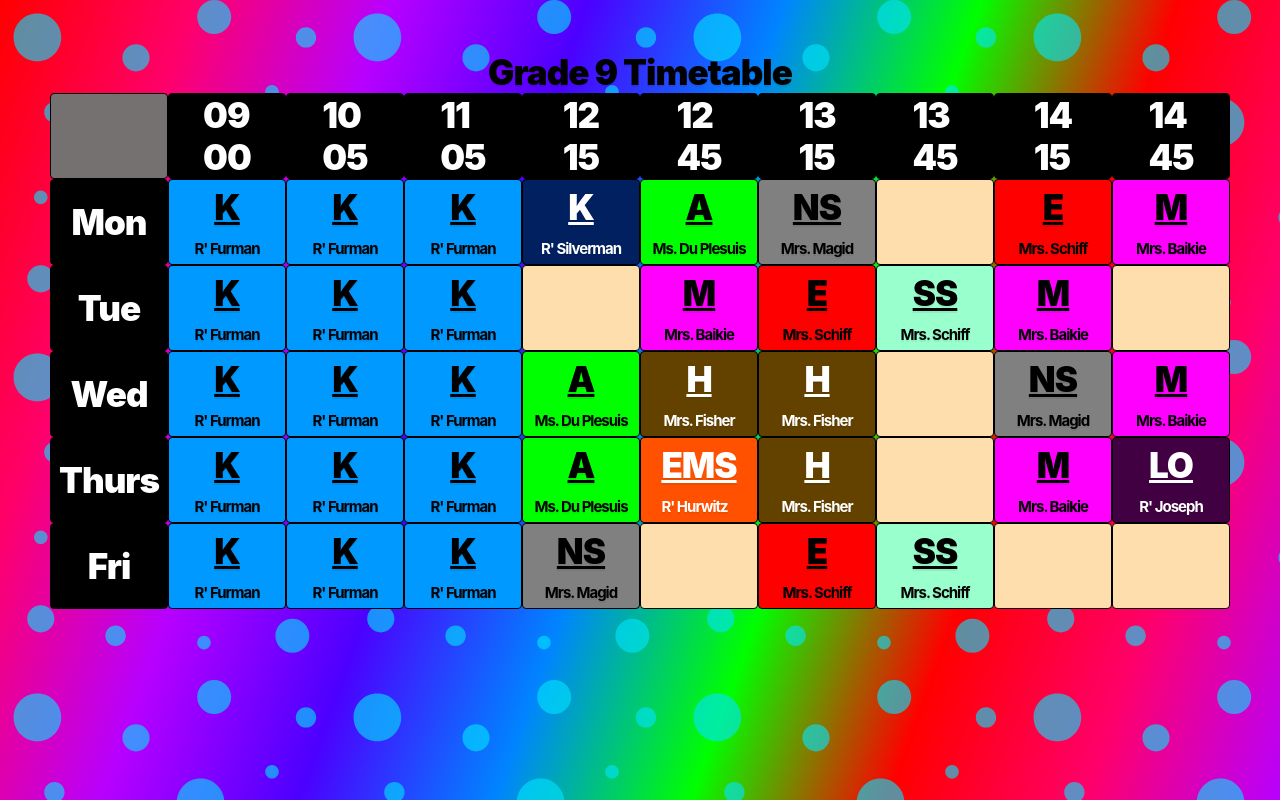
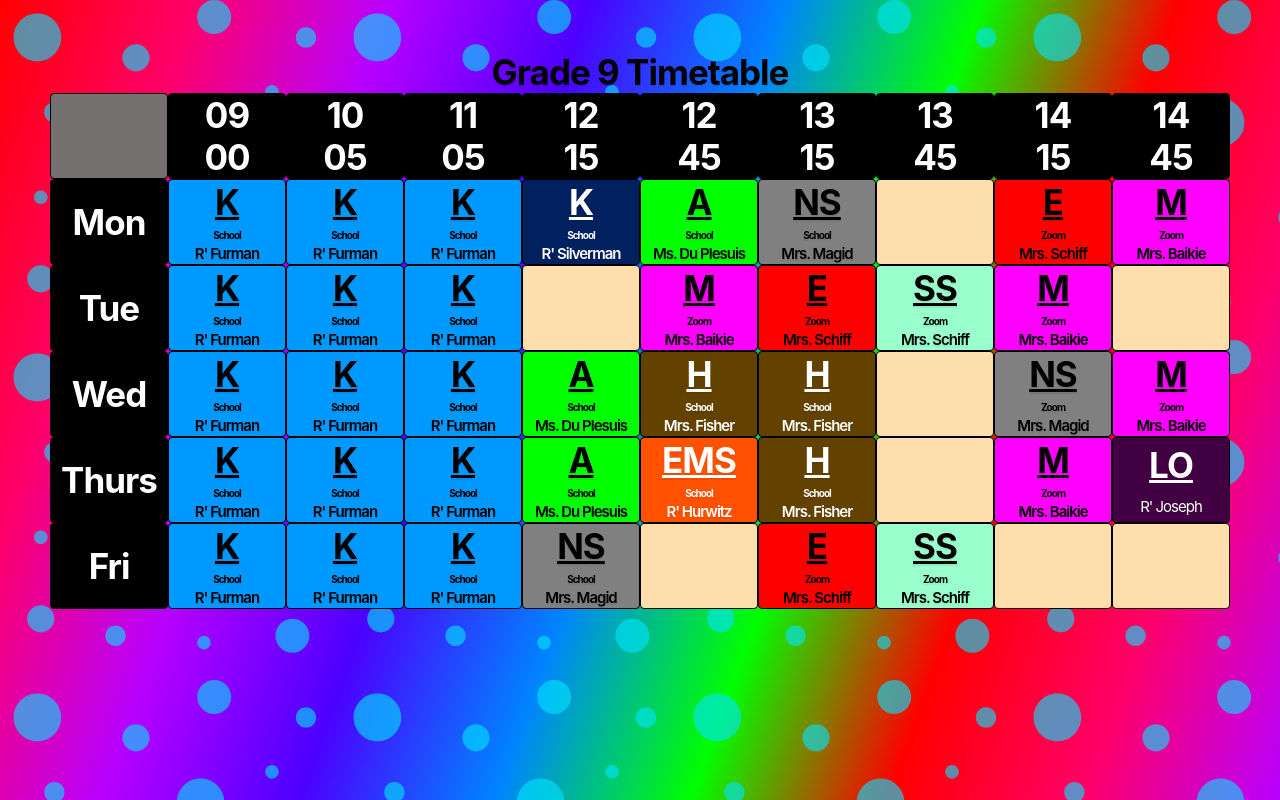
Before and after one commit to YechielN/MesivtaG9B, a plain HTML site: page index.html in a window 1280 px wide. Drawn offline with Linux system fonts and the light colour scheme.

Commit message:
Update index.html

```diff
--- a/index.html
+++ b/index.html
@@ -10,7 +10,7 @@
 </head>
 
 <body>
-  <div class="container">
+  <center><div class="container">
     <div class="item item1">Grade 9 Timetable</div>
     <div class="item item2"></div>
     <div class="item item3 time">09<br>00</div>
@@ -23,61 +23,167 @@
     <div class="item item10 time">14<br>15</div>
     <div class="item item11 time">14<br>45</div>
     <div class="item item12 date">Mon</div>
-    <div class="item item13 RF"><a href="https://zoom.us/j/6145423407" class="RF" style="place-self: center;" target="_blank">K<br><a style="font-size: 15px; font-weight: lighter;">R' Furman</a></a></div>
-    <div class="item item14 RF"><a href="https://zoom.us/j/6145423407" class="RF" style="place-self: center;" target="_blank">K<br><a style="font-size: 15px; font-weight: lighter;">R' Furman</a></a></div>
-    <div class="item item15 RF"><a href="https://zoom.us/j/6145423407" class="RF" style="place-self: center;" target="_blank">K<br><a style="font-size: 15px; font-weight: lighter;">R' Furman</a></a></div>
-    <div class="item item16 RS"><a href="https://zoom.us/j/94562943452?pwd=VENPL0RJV2VLTVh3bHozYk1RUVdCZz09" class="RS" style="place-self: center;" target="_blank">K<br><a style="font-size: 15px; font-weight: lighter;">R' Silverman</a></a></div>
-    <div class="item item17 Afrikaans"><a href="https://us04web.zoom.us/j/2644098937?pwd=QytpWHY5dGdMV2FoeWdtNmF3SUVoQT09" class="Afrikaans" style="place-self: center;" target="_blank">A<br><a style="font-size: 15px; font-weight: lighter;">Ms. Du Plesuis</a></a></div>
-    <div class="item item18 NS"><a href="https://us04web.zoom.us/j/8742693456?pwd=QnZPek1IcEt6MnNYNWpZQWVQL0gzUT09" class="NS" style="place-self: center;" target="_blank">NS<br><a style="font-size: 15px; font-weight: lighter;">Mrs. Magid</a></a></div>
+    <div class="item item13 RF"><a href="https://zoom.us/j/6145423407" class="RF" style="place-self: center;" target="_blank">K<br><a><a style="font-size: 10px;">School</a><a style="font-size: 15px; font-weight: 600;">R' Furman</a></a></a></div>
+    <div class="item item14 RF"><a href="https://zoom.us/j/6145423407" class="RF" style="place-self: center;" target="_blank">K<br><a><a style="font-size: 10px;">School</a><a style="font-size: 15px; font-weight: 600;">R' Furman</a></a></a></div>
+    <div class="item item15 RF"><a href="https://zoom.us/j/6145423407" class="RF" style="place-self: center;" target="_blank">K<br><a><a style="font-size: 10px;">School</a><a style="font-size: 15px; font-weight: 600;">R' Furman</a></a></a></div>
+    <div class="item item16 RS"><a href="https://zoom.us/j/94562943452?pwd=VENPL0RJV2VLTVh3bHozYk1RUVdCZz09" class="RS" style="place-self: center;" target="_blank">K<br><a><a style="font-size: 10px;">School</a><a style="font-size: 15px; font-weight: 600;">R' Silverman</a></a></a></div>
+    <div class="item item17 Afrikaans"><a href="https://us04web.zoom.us/j/2644098937?pwd=QytpWHY5dGdMV2FoeWdtNmF3SUVoQT09" class="Afrikaans" style="place-self: center;" target="_blank">A<br><a><a style="font-size: 10px;">School</a><a style="font-size: 15px; font-weight: 600;">Ms. Du Plesuis</a></a></a></div>
+    <div class="item item18 NS"><a href="https://us04web.zoom.us/j/8742693456?pwd=QnZPek1IcEt6MnNYNWpZQWVQL0gzUT09" class="NS" style="place-self: center;" target="_blank">NS<br><a><a style="font-size: 10px;">School</a><a style="font-size: 15px; font-weight: 600;">Mrs. Magid</a></a></a></div>
     <div class="item item19 empty"></div>
-    <div class="item item20 English"><a href="https://us04web.zoom.us/j/5858072054" class="English" style="place-self: center;" target="_blank">E<br><a style="font-size: 15px; font-weight: lighter;">Mrs. Schiff</a></a></div>
-    <div class="item item21 Math"><a href="https://us02web.zoom.us/j/6250541787?pwd=T1Y0UVQ4RjQ1UE9XMURPcTZRTzdxQT09" class="Math" style="place-self: center;" target="_blank">M<br><a style="font-size: 15px; font-weight: lighter;">Mrs. Baikie</a></a></div>
+    <div class="item item20 English"><a href="https://us04web.zoom.us/j/5858072054" class="English" style="place-self: center;" target="_blank">E<br><a><a style="font-size: 10px;">Zoom</a><a style="font-size: 15px; font-weight: 600;">Mrs. Schiff</a></a></a></div>
+    <div class="item item21 Math"><a href="https://us02web.zoom.us/j/6250541787?pwd=T1Y0UVQ4RjQ1UE9XMURPcTZRTzdxQT09" class="Math" style="place-self: center;" target="_blank">M<br><a><a style="font-size: 10px;">Zoom</a><a style="font-size: 15px; font-weight: 600;">Mrs. Baikie</a></a></a></div>
     <div class="item item22 date">Tue</div>
-    <div class="item item23 RF"><a href="https://zoom.us/j/6145423407" class="RF" style="place-self: center;" target="_blank">K<br><a style="font-size: 15px; font-weight: lighter;">R' Furman</a></a></div>
-    <div class="item item24 RF"><a href="https://zoom.us/j/6145423407" class="RF" style="place-self: center;" target="_blank">K<br><a style="font-size: 15px; font-weight: lighter;">R' Furman</a></a></div>
-    <div class="item item25 RF"><a href="https://zoom.us/j/6145423407" class="RF" style="place-self: center;" target="_blank">K<br><a style="font-size: 15px; font-weight: lighter;">R' Furman</a></a></div>
+    <div class="item item23 RF"><a href="https://zoom.us/j/6145423407" class="RF" style="place-self: center;" target="_blank">K<br><a><a style="font-size: 10px;">School</a><a style="font-size: 15px; font-weight: 600;">R' Furman</a></a></a></div>
+    <div class="item item24 RF"><a href="https://zoom.us/j/6145423407" class="RF" style="place-self: center;" target="_blank">K<br><a><a style="font-size: 10px;">School</a><a style="font-size: 15px; font-weight: 600;">R' Furman</a></a></a></div>
+    <div class="item item25 RF"><a href="https://zoom.us/j/6145423407" class="RF" style="place-self: center;" target="_blank">K<br><a><a style="font-size: 10px;">School</a><a style="font-size: 15px; font-weight: 600;">R' Furman</a></a></a></div>
     <div class="item item26 empty"></div>
-    <div class="item item27 Math"><a href="https://us02web.zoom.us/j/6250541787?pwd=T1Y0UVQ4RjQ1UE9XMURPcTZRTzdxQT09" class="Math" style="place-self: center;" target="_blank">M<br><a style="font-size: 15px; font-weight: lighter;">Mrs. Baikie</a></a></div>
-    <div class="item item28 English"><a href="https://us04web.zoom.us/j/5858072054" class="English" style="place-self: center;" target="_blank">E<br><a style="font-size: 15px; font-weight: lighter;">Mrs. Schiff</a></a></div>
-    <div class="item item29 SS"><a href="https://us04web.zoom.us/j/5858072054" class="SS" style="place-self: center;" target="_blank">SS<br><a style="font-size: 15px; font-weight: lighter;">Mrs. Schiff</a></a></div>
-    <div class="item item29 Math"><a href="https://us02web.zoom.us/j/6250541787?pwd=T1Y0UVQ4RjQ1UE9XMURPcTZRTzdxQT09" class="Math" style="place-self: center;" target="_blank">M<br><a style="font-size: 15px; font-weight: lighter;">Mrs. Baikie</a></a></div>
+    <div class="item item27 Math"><a href="https://us02web.zoom.us/j/6250541787?pwd=T1Y0UVQ4RjQ1UE9XMURPcTZRTzdxQT09" class="Math" style="place-self: center;" target="_blank">M<br><a><a style="font-size: 10px;">Zoom</a><a style="font-size: 15px; font-weight: 600;">Mrs. Baikie</a></a></a></div>
+    <div class="item item28 English"><a href="https://us04web.zoom.us/j/5858072054" class="English" style="place-self: center;" target="_blank">E<br><a><a style="font-size: 10px;">Zoom</a><a style="font-size: 15px; font-weight: 600;">Mrs. Schiff</a></a></a></div>
+    <div class="item item29 SS"><a href="https://us04web.zoom.us/j/5858072054" class="SS" style="place-self: center;" target="_blank">SS<br><a><a style="font-size: 10px;">Zoom</a><a style="font-size: 15px; font-weight: 600;">Mrs. Schiff</a></a></a></div>
+    <div class="item item29 Math"><a href="https://us02web.zoom.us/j/6250541787?pwd=T1Y0UVQ4RjQ1UE9XMURPcTZRTzdxQT09" class="Math" style="place-self: center;" target="_blank">M<br><a><a style="font-size: 10px;">Zoom</a><a style="font-size: 15px; font-weight: 600;">Mrs. Baikie</a></a></a></div>
     <div class="item item31 empty"></div>
     <div class="item item32 date">Wed</div>
-    <div class="item item33 RF"><a href="https://zoom.us/j/6145423407" class="RF" style="place-self: center;" target="_blank">K<br><a style="font-size: 15px; font-weight: lighter;">R' Furman</a></a></div>
-    <div class="item item34 RF"><a href="https://zoom.us/j/6145423407" class="RF" style="place-self: center;" target="_blank">K<br><a style="font-size: 15px; font-weight: lighter;">R' Furman</a></a></div>
-    <div class="item item35 RF"><a href="https://zoom.us/j/6145423407" class="RF" style="place-self: center;" target="_blank">K<br><a style="font-size: 15px; font-weight: lighter;">R' Furman</a></a></div>
+    <div class="item item33 RF"><a href="https://zoom.us/j/6145423407" class="RF" style="place-self: center;" target="_blank">K<br><a><a style="font-size: 10px;">School</a><a style="font-size: 15px; font-weight: 600;">R' Furman</a></a></a></div>
+    <div class="item item34 RF"><a href="https://zoom.us/j/6145423407" class="RF" style="place-self: center;" target="_blank">K<br><a><a style="font-size: 10px;">School</a><a style="font-size: 15px; font-weight: 600;">R' Furman</a></a></a></div>
+    <div class="item item35 RF"><a href="https://zoom.us/j/6145423407" class="RF" style="place-self: center;" target="_blank">K<br><a><a style="font-size: 10px;">School</a><a style="font-size: 15px; font-weight: 600;">R' Furman</a></a></a></div>
     <!--<div class="item item36 EMS"><a href="https://zoom.us/j/9783552552" class="EMS" style="place-self: center;" target="_blank">EMS<br><a style="font-size: 15px; font-weight: lighter;">R' Hurwitz</a></a></div>-->
-    <div class="item item36 Afrikaans"><a href="https://us04web.zoom.us/j/2644098937?pwd=QytpWHY5dGdMV2FoeWdtNmF3SUVoQT09" class="Afrikaans" style="place-self: center;" target="_blank">A<br><a style="font-size: 15px; font-weight: lighter;">Ms. Du Plesuis</a></a></div>
-    <div class="item item37 Hebrew"><a href="https://zoom.us/j/4920152181?pwd=eW1ld1NkUnRsdTIzL0lGYWwydzlVdz09" class="Hebrew" style="place-self: center;" target="_blank">H<br><a style="font-size: 15px; font-weight: lighter;">Mrs. Fisher</a></a></div>
-    <div class="item item38 Hebrew"><a href="https://zoom.us/j/4920152181?pwd=eW1ld1NkUnRsdTIzL0lGYWwydzlVdz09" class="Hebrew" style="place-self: center;" target="_blank">H<br><a style="font-size: 15px; font-weight: lighter;">Mrs. Fisher</a></a></div>
+    <div class="item item36 Afrikaans"><a href="https://us04web.zoom.us/j/2644098937?pwd=QytpWHY5dGdMV2FoeWdtNmF3SUVoQT09" class="Afrikaans" style="place-self: center;" target="_blank">A<br><a><a style="font-size: 10px;">School</a><a style="font-size: 15px; font-weight: 600;">Ms. Du Plesuis</a></a></a></div>
+    <div class="item item37 Hebrew"><a href="https://zoom.us/j/4920152181?pwd=eW1ld1NkUnRsdTIzL0lGYWwydzlVdz09" class="Hebrew" style="place-self: center;" target="_blank">H<br><a><a style="font-size: 10px;">School</a><a style="font-size: 15px; font-weight: 600;">Mrs. Fisher</a></a></a></div>
+    <div class="item item38 Hebrew"><a href="https://zoom.us/j/4920152181?pwd=eW1ld1NkUnRsdTIzL0lGYWwydzlVdz09" class="Hebrew" style="place-self: center;" target="_blank">H<br><a><a style="font-size: 10px;">School</a><a style="font-size: 15px; font-weight: 600;">Mrs. Fisher</a></a></a></div>
     <div class="item item39 empty"></div>
     <!--<div class="item item40 LO"><a href="https://zoom.us/j/4635263211" class="LO" style="place-self: center;" target="_blank">LO<br><a style="font-size: 15px; font-weight: lighter;">R' Joseph</a></a></div>-->
-    <div class="item item40 NS"><a href="https://us04web.zoom.us/j/8742693456?pwd=QnZPek1IcEt6MnNYNWpZQWVQL0gzUT09" class="NS" style="place-self: center;" target="_blank">NS<br><a style="font-size: 15px; font-weight: lighter;">Mrs. Magid</a></a></div>
-    <div class="item item41 Math"><a href="https://us02web.zoom.us/j/6250541787?pwd=T1Y0UVQ4RjQ1UE9XMURPcTZRTzdxQT09" class="Math" style="place-self: center;" target="_blank">M<br><a style="font-size: 15px; font-weight: lighter;">Mrs. Baikie</a></a></div>
+    <div class="item item40 NS"><a href="https://us04web.zoom.us/j/8742693456?pwd=QnZPek1IcEt6MnNYNWpZQWVQL0gzUT09" class="NS" style="place-self: center;" target="_blank">NS<br><a><a style="font-size: 10px;">Zoom</a><a style="font-size: 15px; font-weight: 600;">Mrs. Magid</a></a></a></div>
+    <div class="item item41 Math"><a href="https://us02web.zoom.us/j/6250541787?pwd=T1Y0UVQ4RjQ1UE9XMURPcTZRTzdxQT09" class="Math" style="place-self: center;" target="_blank">M<br><a><a style="font-size: 10px;">Zoom</a><a style="font-size: 15px; font-weight: 600;">Mrs. Baikie</a></a></a></div>
     <div class="item item42 date">Thurs</div>
-    <div class="item item43 RF"><a href="https://zoom.us/j/6145423407" class="RF" style="place-self: center;" target="_blank">K<br><a style="font-size: 15px; font-weight: lighter;">R' Furman</a></a></div>
-    <div class="item item44 RF"><a href="https://zoom.us/j/6145423407" class="RF" style="place-self: center;" target="_blank">K<br><a style="font-size: 15px; font-weight: lighter;">R' Furman</a></a></div>
-    <div class="item item45 RF"><a href="https://zoom.us/j/6145423407" class="RF" style="place-self: center;" target="_blank">K<br><a style="font-size: 15px; font-weight: lighter;">R' Furman</a></a></div>
-    <div class="item item46 Afrikaans"><a href="https://us04web.zoom.us/j/2644098937?pwd=QytpWHY5dGdMV2FoeWdtNmF3SUVoQT09" class="Afrikaans" style="place-self: center;" target="_blank">A<br><a style="font-size: 15px; font-weight: lighter;">Ms. Du Plesuis</a></a></div>
-    <div class="item item47 EMS"><a href="https://zoom.us/j/9783552552" class="EMS" style="place-self: center;" target="_blank">EMS<br><a style="font-size: 15px; font-weight: lighter;">R' Hurwitz</a></a></div>
-    <div class="item item48 Hebrew"><a href="https://zoom.us/j/4920152181?pwd=eW1ld1NkUnRsdTIzL0lGYWwydzlVdz09" class="Hebrew" style="place-self: center;" target="_blank">H<br><a style="font-size: 15px; font-weight: lighter;">Mrs. Fisher</a></a></div>
+    <div class="item item43 RF"><a href="https://zoom.us/j/6145423407" class="RF" style="place-self: center;" target="_blank">K<br><a><a style="font-size: 10px;">School</a><a style="font-size: 15px; font-weight: 600;">R' Furman</a></a></a></div>
+    <div class="item item44 RF"><a href="https://zoom.us/j/6145423407" class="RF" style="place-self: center;" target="_blank">K<br><a><a style="font-size: 10px;">School</a><a style="font-size: 15px; font-weight: 600;">R' Furman</a></a></a></div>
+    <div class="item item45 RF"><a href="https://zoom.us/j/6145423407" class="RF" style="place-self: center;" target="_blank">K<br><a><a style="font-size: 10px;">School</a><a style="font-size: 15px; font-weight: 600;">R' Furman</a></a></a></div>
+    <div class="item item46 Afrikaans"><a href="https://us04web.zoom.us/j/2644098937?pwd=QytpWHY5dGdMV2FoeWdtNmF3SUVoQT09" class="Afrikaans" style="place-self: center;" target="_blank">A<br><a><a style="font-size: 10px;">School</a><a style="font-size: 15px; font-weight: 600;">Ms. Du Plesuis</a></a></a></div>
+    <div class="item item47 EMS"><a href="https://zoom.us/j/9783552552" class="EMS" style="place-self: center;" target="_blank">EMS<br><a><a style="font-size: 10px;">School</a><a style="font-size: 15px; font-weight: 600;">R' Hurwitz</a></a></a></div>
+    <div class="item item48 Hebrew"><a href="https://zoom.us/j/4920152181?pwd=eW1ld1NkUnRsdTIzL0lGYWwydzlVdz09" class="Hebrew" style="place-self: center;" target="_blank">H<br><a><a style="font-size: 10px;">School</a><a style="font-size: 15px; font-weight: 600;">Mrs. Fisher</a></a></a></div>
     <div class="item item49 empty"></div>
-    <div class="item item50 Math"><a href="https://us02web.zoom.us/j/6250541787?pwd=T1Y0UVQ4RjQ1UE9XMURPcTZRTzdxQT09" class="Math" style="place-self: center;" target="_blank">M<br><a style="font-size: 15px; font-weight: lighter;">Mrs. Baikie</a></a></div>
+    <div class="item item50 Math"><a href="https://us02web.zoom.us/j/6250541787?pwd=T1Y0UVQ4RjQ1UE9XMURPcTZRTzdxQT09" class="Math" style="place-self: center;" target="_blank">M<br><a><a style="font-size: 10px;">Zoom</a><a style="font-size: 15px; font-weight: 600;">Mrs. Baikie</a></a></a></div>
     <div class="item item51 LO"><a href="https://zoom.us/j/4635263211" class="LO" style="place-self: center;" target="_blank">LO<br><a style="font-size: 15px; font-weight: lighter;">R' Joseph</a></a></div>
     <div class="item item52 date">Fri</div>
     <!--<div class="item item53 Assembly"><a href="https://zoom.us/j/7277761460" class="Assembly">A</a></div>-->
-    <div class="item item54 RF"><a href="https://zoom.us/j/6145423407" class="RF" style="place-self: center;" target="_blank">K<br><a style="font-size: 15px; font-weight: lighter;">R' Furman</a></a></div>
-    <div class="item item55 RF"><a href="https://zoom.us/j/6145423407" class="RF" style="place-self: center;" target="_blank">K<br><a style="font-size: 15px; font-weight: lighter;">R' Furman</a></a></div>
-    <div class="item item56 RF"><a href="https://zoom.us/j/6145423407" class="RF" style="place-self: center;" target="_blank">K<br><a style="font-size: 15px; font-weight: lighter;">R' Furman</a></a></div>
-    <div class="item item57 NS"><a href="https://us04web.zoom.us/j/8742693456?pwd=QnZPek1IcEt6MnNYNWpZQWVQL0gzUT09" class="NS" style="place-self: center;" target="_blank">NS<br><a style="font-size: 15px; font-weight: lighter;">Mrs. Magid</a></a></div>
+    <div class="item item54 RF"><a href="https://zoom.us/j/6145423407" class="RF" style="place-self: center;" target="_blank">K<br><a><a style="font-size: 10px;">School</a><a style="font-size: 15px; font-weight: 600;">R' Furman</a></a></a></div>
+    <div class="item item55 RF"><a href="https://zoom.us/j/6145423407" class="RF" style="place-self: center;" target="_blank">K<br><a><a style="font-size: 10px;">School</a><a style="font-size: 15px; font-weight: 600;">R' Furman</a></a></a></div>
+    <div class="item item56 RF"><a href="https://zoom.us/j/6145423407" class="RF" style="place-self: center;" target="_blank">K<br><a><a style="font-size: 10px;">School</a><a style="font-size: 15px; font-weight: 600;">R' Furman</a></a></a></div>
+    <div class="item item57 NS"><a href="https://us04web.zoom.us/j/8742693456?pwd=QnZPek1IcEt6MnNYNWpZQWVQL0gzUT09" class="NS" style="place-self: center;" target="_blank">NS<br><a><a style="font-size: 10px;">School</a><a style="font-size: 15px; font-weight: 600;">Mrs. Magid</a></a></a></div>
     <div class="item item58 empty"></div>
-    <div class="item item59 English"><a href="https://us04web.zoom.us/j/5858072054" class="English" style="place-self: center;" target="_blank">E<br><a style="font-size: 15px; font-weight: lighter;">Mrs. Schiff</a></a></div>
-    <div class="item item60 SS"><a href="https://us04web.zoom.us/j/5858072054" class="SS" style="place-self: center;" target="_blank">SS<br><a style="font-size: 15px; font-weight: lighter;">Mrs. Schiff</a></a></div>
+    <div class="item item59 English"><a href="https://us04web.zoom.us/j/5858072054" class="English" style="place-self: center;" target="_blank">E<br><a><a style="font-size: 10px;">Zoom</a><a style="font-size: 15px; font-weight: 600;">Mrs. Schiff</a></a></a></div>
+    <div class="item item60 SS"><a href="https://us04web.zoom.us/j/5858072054" class="SS" style="place-self: center;" target="_blank">SS<br><a><a style="font-size: 10px;">Zoom</a><a style="font-size: 15px; font-weight: 600;">Mrs. Schiff</a></a></a></div>
     <div class="item item61 empty"></div>
     <div class="item item62 empty"></div>
-  </div>
+  </div></center>
 
   <style>
+    a.RF:hover {
+  color: blue;
+  animation-duration: 500ms;
+  animation-name: wave;
+  animation-iteration-count: 1;
+  /*transform: scale(1.2);*/
+  animation-fill-mode: forwards;
+}
+a.RS:hover {
+  color: blue;
+  animation-duration: 500ms;
+  animation-name: wave;
+  animation-iteration-count: 1;
+  /*transform: scale(1.2);*/
+  animation-fill-mode: forwards;
+}
+a.Afrikaans:hover {
+  color: blue;
+  animation-duration: 500ms;
+  animation-name: wave;
+  animation-iteration-count: 1;
+  /*transform: scale(1.2);*/
+  animation-fill-mode: forwards;
+}
+a.Assembly:hover {
+  color: blue;
+  animation-duration: 500ms;
+  animation-name: wave;
+  animation-iteration-count: 1;
+  /*transform: scale(1.2);*/
+  animation-fill-mode: forwards;
+}
+a.English:hover {
+  color: blue;
+  animation-duration: 500ms;
+  animation-name: wave;
+  animation-iteration-count: 1;
+  /*transform: scale(1.2);*/
+  animation-fill-mode: forwards;
+}
+a.Hebrew:hover {
+  color: blue;
+  animation-duration: 500ms;
+  animation-name: wave;
+  animation-iteration-count: 1;
+  /*transform: scale(1.2);*/
+  animation-fill-mode: forwards;
+}
+a.Math:hover {
+  color: blue;
+  animation-duration: 500ms;
+  animation-name: wave;
+  animation-iteration-count: 1;
+  /*transform: scale(1.2);*/
+  animation-fill-mode: forwards;
+}
+a.NS:hover {
+  color: blue;
+  animation-duration: 500ms;
+  animation-name: wave;
+  animation-iteration-count: 1;
+  /*transform: scale(1.2);*/
+  animation-fill-mode: forwards;
+}
+a.SS:hover {
+  color: blue;
+  animation-duration: 500ms;
+  animation-name: wave;
+  animation-iteration-count: 1;
+  /*transform: scale(1.2);*/
+  animation-fill-mode: forwards;
+}
+a.EMS:hover {
+  color: blue;
+  animation-duration: 500ms;
+  animation-name: wave;
+  animation-iteration-count: 1;
+  /*transform: scale(1.2);*/
+  animation-fill-mode: forwards;
+}
+a.LO:hover {
+  color: blue;
+  animation-duration: 500ms;
+  animation-name: wave;
+  animation-iteration-count: 1;
+  /*transform: scale(1.2);*/
+  animation-fill-mode: forwards;
+}
+
+@keyframes wave {
+      0% {
+        transform: rotate(2.5deg);
+        font-weight: bold;
+      }
+      25% {
+        transform: rotate(-5deg);
+      }
+      50% {
+        transform: rotate(5deg);
+      }
+      100% {
+        transform: rotate(-2.5deg);
+        transform: scale(1.15);
+        font-weight: 750;
+      }
+}
     .container {
       display: grid;
       grid-template-columns: repeat(20, 1fr);
@@ -89,6 +195,7 @@
       border-width: 1px;
       border-color: #000000;
       border-radius: 4px;
+      font-weight: bold;
     }
     .item63 {
       /*grid-row: minmax(40px, 100px);*/
```
